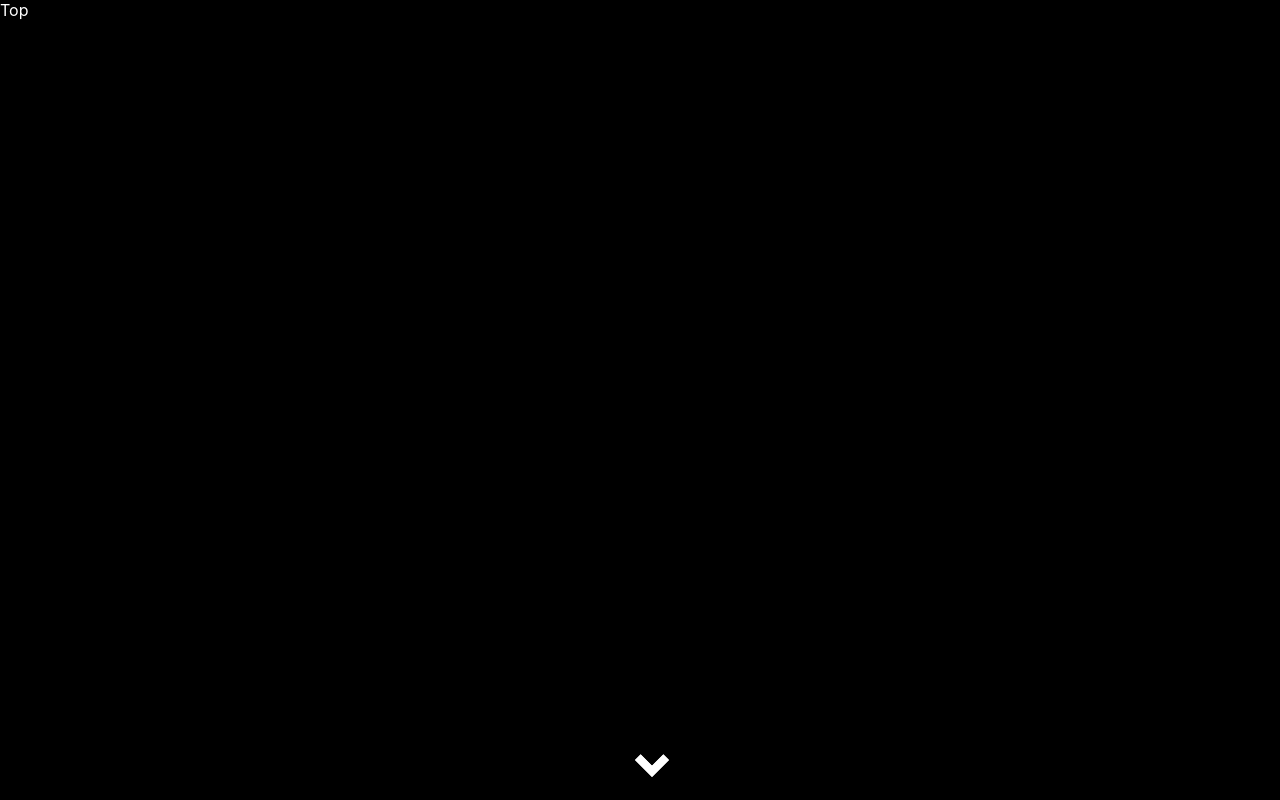
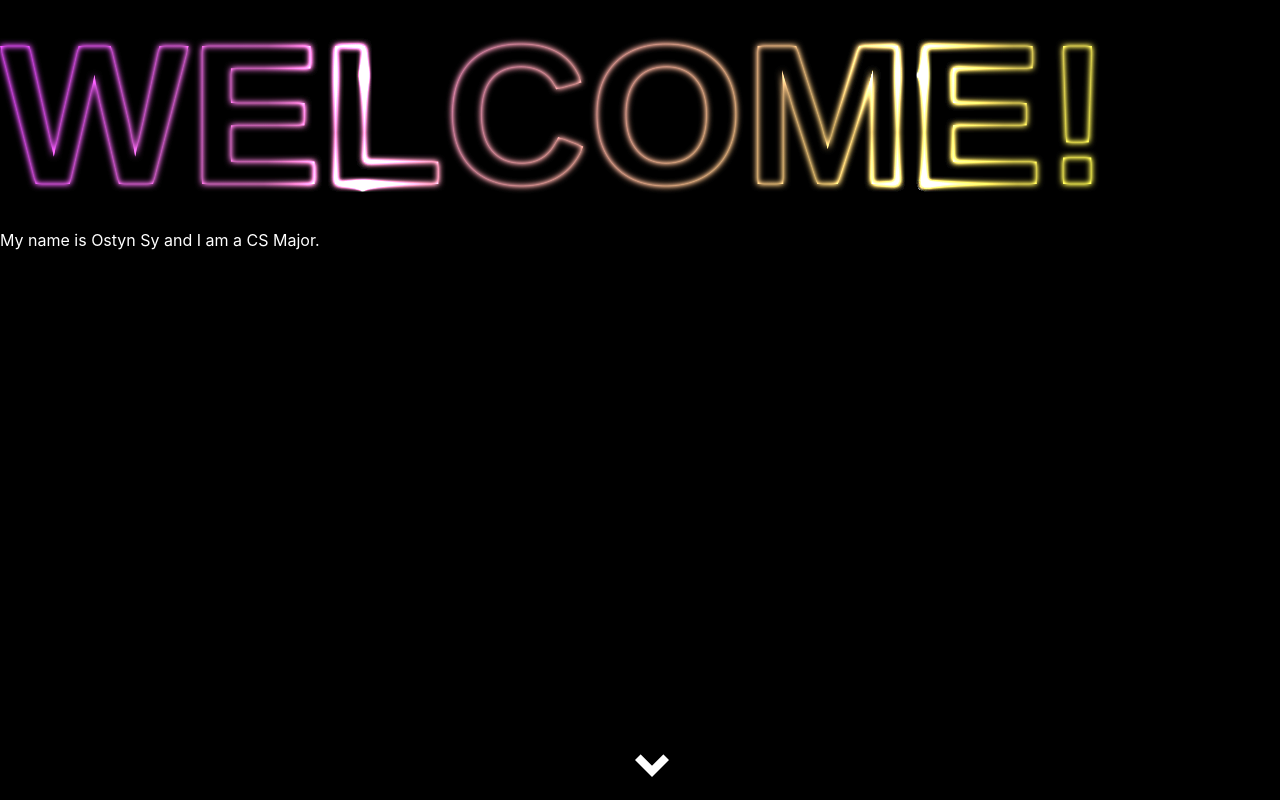
Before and after one commit to OstynSy/Portfolio, a React (Create React App) app: page / in a window 1280 px wide. Built offline with nearby package versions, Linux system fonts and the light colour scheme.

Commit message:
neon text

```diff
--- a/src/App.css
+++ b/src/App.css
@@ -21,3 +21,12 @@
 .App-link {
   color: #61dafb;
 }
+
+.nav-bar{
+  background-color: transparent;
+  color: white;
+}
+
+.footer{
+  background-color: grey;
+}
--- a/src/App.js
+++ b/src/App.js
@@ -7,12 +7,19 @@ import Home from './pages/Home';
 function App() {
   return (
     <div>
+      <nav class="nav-bar">
+        <div>Ostyn Sy</div>
+      </nav>
       <Switch>
         <Route path="/">
           <Home />
         </Route>
       </Switch>
+      <div class="footer">
+        <p>footer</p>
+      </div>
     </div>
+
   );
 }
 
--- a/src/pages/Home.css
+++ b/src/pages/Home.css
@@ -9,6 +9,7 @@ html, body{
     height: 100%;
 }
 
+/*Grid Layout*/
 .grid-container{
     display: grid;
     grid-template-rows: repeat(3, 1fr);
@@ -36,6 +37,7 @@ html, body{
     height: 100vh;
 }
 
+/*Arrow Design*/
 .arrow {
 	position: absolute;
 	width: 3vmin;
@@ -67,3 +69,49 @@ html, body{
     width: 200%;
     height: 200%;
 }
+
+/*Neon design*/
+.txt {
+    color: #ffffff;
+    background:#000000;
+    font-size:200px;
+    font-weight: bold;
+    font-family: Arial;
+    text-transform: uppercase;
+}
+.txt::before {
+    content: 'Welcome!';
+    position: absolute;
+    mix-blend-mode: difference;
+    filter: blur(3px);
+}
+.neon-wrapper {
+    display:inline-flex;
+    filter: brightness(200%);
+    overflow: hidden;
+    left: 50%;
+}
+.gradient{
+    background: linear-gradient(114.5793141156962deg, rgb(189, 62, 206) 4.927083333333334%,rgb(218, 215, 66) 97.84374999999999%);
+    position: absolute;
+    top: 0;
+    left:0;
+    width: 100%;
+    height:100%;
+    mix-blend-mode: multiply;
+}
+.dodge {
+    background: radial-gradient(circle,white,black 35%) center / 25% 25%;
+    position: absolute;
+    top:-100%;
+    left:-100%;
+    right:0;
+    bottom:0;
+    mix-blend-mode: color-dodge;
+    animation: dodge-area 3s linear infinite;
+}
+@keyframes dodge-area {
+    to {
+        transform: translate(50%,50%);
+    }
+}
--- a/src/pages/Home.js
+++ b/src/pages/Home.js
@@ -8,13 +8,22 @@ const Home = () => {
 
       <div class="grid-container">
         <div id="grid-item1">
-          Top
+
+          <div class="neon-wrapper">
+            <span class="txt" >Welcome!</span>
+            <span class="gradient"></span>
+            <span class="dodge"></span>
+          </div>
+
+          <div>
+            My name is Ostyn Sy and I am a CS Major.
+          </div>
+
           <a class="arrow down" href="#grid-item2"></a>
         </div>
 
         <div id="grid-item2">
           Mid
-          <a class="arrow down" href="#grid-item2"></a>
         </div>
 
         <div id="grid-item3">
```
